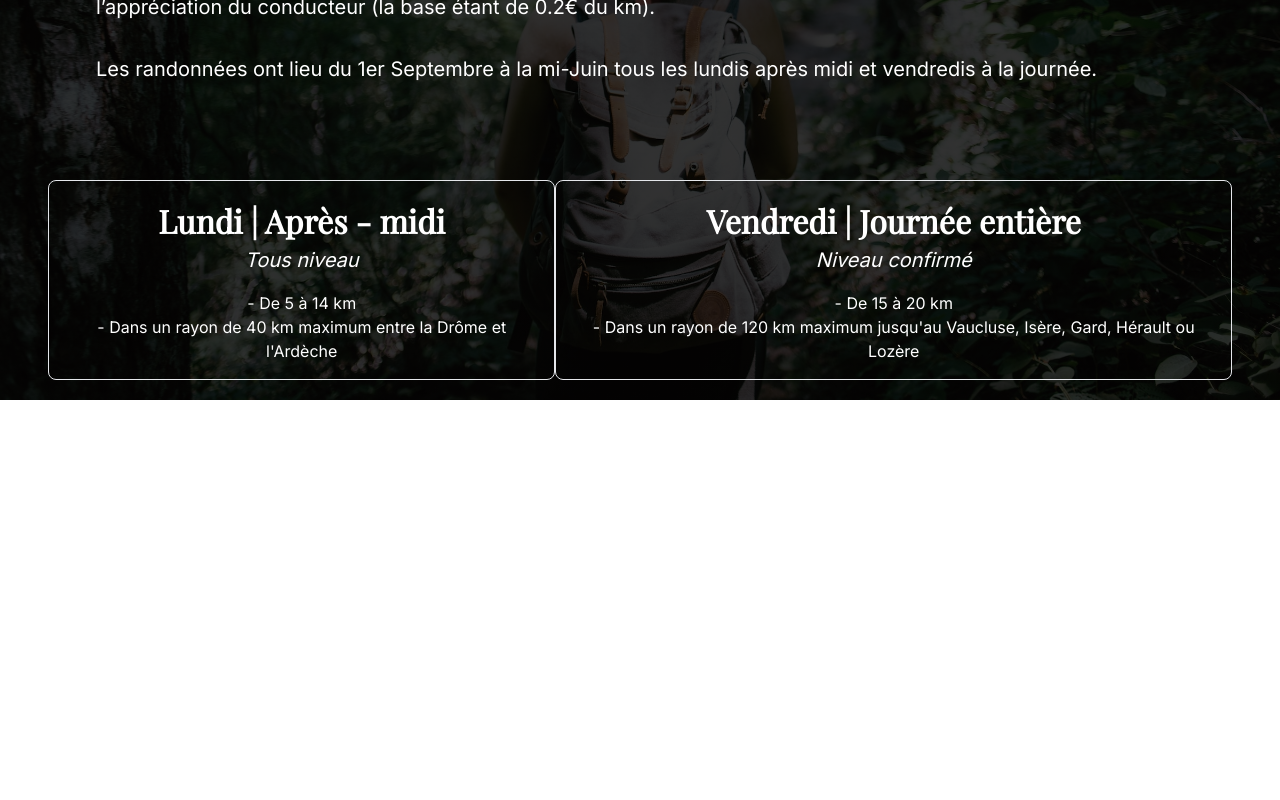
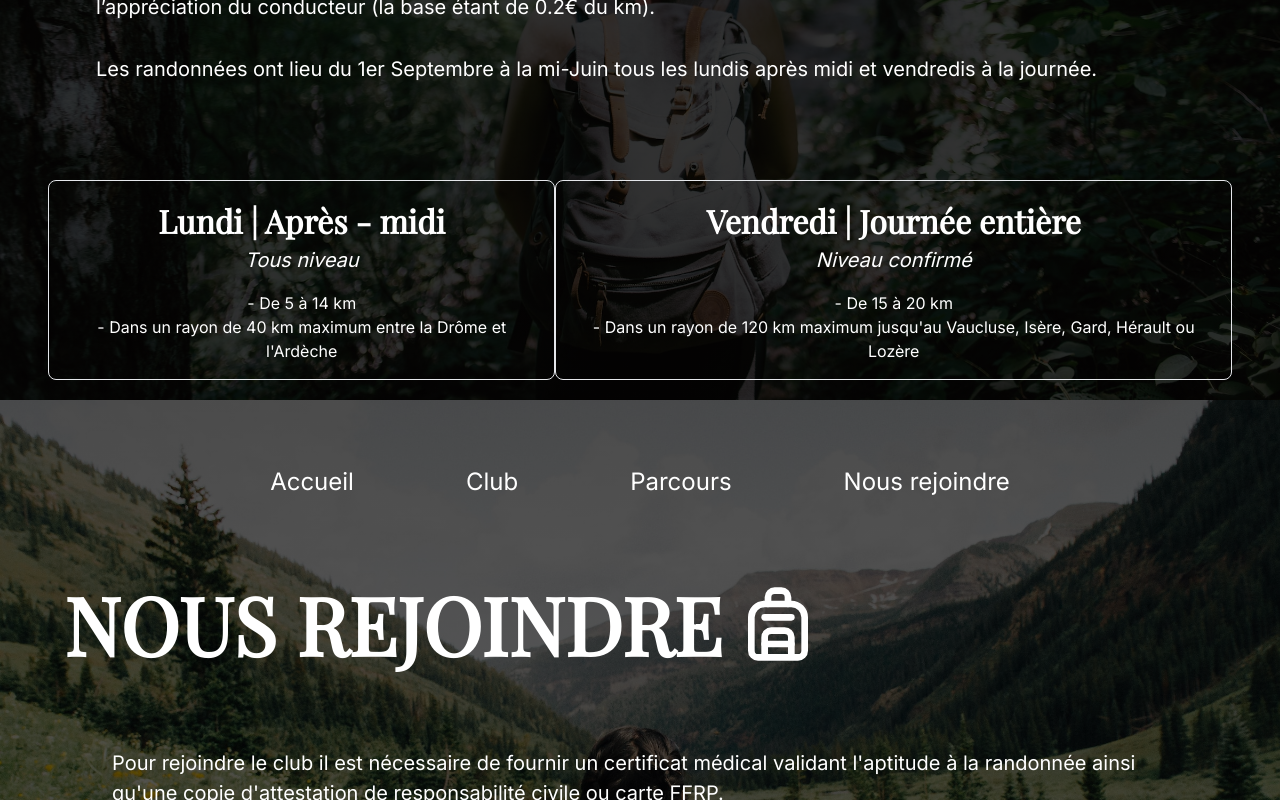
Before and after one commit to SebastienLaurentt/Galopins, a React (Vite) app: page / in a window 1280 px wide. Shown: the part 2000-2800 px from the top of the page. Before the commit the page ends 2412 px from the top, so only its background shows below. Built offline with nearby package versions, Linux system fonts and the light colour scheme.

Commit message:
conseils section delete and rejoindre section created

```diff
--- a/src/App.tsx
+++ b/src/App.tsx
@@ -1,4 +1,5 @@
 import Club from "./sections/Club";
+import Conseils from "./sections/Rejoindre";
 import Home from "./sections/Home"
 import Parcours from "./sections/Parcours";
 
@@ -9,6 +10,7 @@ function App() {
     <Home/>
     <Club/>
     <Parcours/>
+    <Conseils/>
   </div>
   )
 }
--- a/src/components/Header.tsx
+++ b/src/components/Header.tsx
@@ -35,15 +35,6 @@ function Header() {
                     </li>
                     <li>
                         <Link
-                            to='Conseils'
-                            smooth={true}
-                            className="cursor-pointer md:hover:underline"
-                            >
-                            Conseils
-                        </Link>
-                    </li>
-                    <li>
-                        <Link
                             to='Rejoindre'
                             smooth={true}
                             className="cursor-pointer md:hover:underline"
--- a/src/sections/Club.tsx
+++ b/src/sections/Club.tsx
@@ -20,7 +20,7 @@ function Club() {
             id ="Club"
         >
             <Header/>
-            {/* Club CONTENT */}
+            {/* CLUB CONTENT */}
             <div className='flex flex-col md:p-4 xl:p-8'>
                 <div className='flex items-center gap-x-4 mb-4 md:mb-16 justify-center md:justify-start'>
                     <h2>LE CLUB</h2>
--- a/src/sections/Home.tsx
+++ b/src/sections/Home.tsx
@@ -30,7 +30,6 @@ function Home() {
                         DOCUMENT D'ADMISSION
                     </a>
             </div>
-
         </section>
     );
 }
--- a/src/sections/Parcours.tsx
+++ b/src/sections/Parcours.tsx
@@ -17,7 +17,7 @@ function Parcours() {
             id ="Parcours"
         >
             <Header/>
-            {/* Club CONTENT */}
+            {/* PARCOURS CONTENT */}
             <div className='flex flex-col md:p-4 xl:p-8'>
                 <div className='flex items-center gap-x-4 mb-4 md:mb-16 justify-center md:justify-start'>
                     <h2>LES PARCOURS</h2>
--- /dev/null
+++ b/src/sections/Rejoindre.tsx
@@ -0,0 +1,44 @@
+import ConseilsBg from '../static/img/conseils.jpg';
+import Header from '../components/Header';
+
+import { LuBackpack } from 'react-icons/lu';
+import AdmissionFile from '../assets/Admission_Galopins.pdf'
+
+function Rejoindre() {
+    const sectionStyle = {
+        backgroundImage: `linear-gradient(rgba(0, 0, 0, 0.7), rgba(0, 0, 0, 0.6)), url(${ConseilsBg})`,
+    };
+
+    return (
+        <section
+            className='h-screen relative p-4 md:p-8 bg-center bg-cover w-full'
+            style={sectionStyle}
+            id ="Rejoindre"
+        >
+            <Header/>
+            {/* CONSEILS CONTENT */}
+            <div className='flex flex-col md:p-4 xl:p-8'>
+                <div className='flex items-center gap-x-4 mb-4 md:mb-16 justify-center md:justify-start'>
+                    <h2>NOUS REJOINDRE</h2>
+                    <LuBackpack className="text-3xl md:text-4xl xl:text-5xl" />
+                </div>
+                <div className='text-center md:text-left md:px-8 xl:px-12 mb-4 md:mb-16'>
+                    <p>Pour rejoindre le club il est nécessaire de fournir un certificat médical validant l'aptitude à la randonnée ainsi qu'une copie d'attestation de responsabilité civile ou carte FFRP.
+                    </p>
+                    <p>Les chaussures de randonnées sont obligatoires (baskets non autorisées). Une polaire et un coupe vent sont conseillés selon la saison. Les accompagnateurs se réservent le droit de refuser les personnes mal équipées.</p>
+                    <p>Un montant de 15€ ainsi que le formulaire d'inscription ci-dessous seront demandés afin de valiser l'adhésion. </p>
+
+                    <a
+                        className='border-2 p-2 rounded-lg md:hover:bg-white md:hover:text-black mt-8'
+                        href={AdmissionFile}
+                        download ="Admission_Galopins.pdf"
+                    >
+                        DOCUMENT D'ADMISSION
+                    </a>
+                </div>
+            </div>
+        </section>
+    );
+}
+
+export default Rejoindre;
```
Also changed, not shown: src/static/img/conseils.jpg (added).
